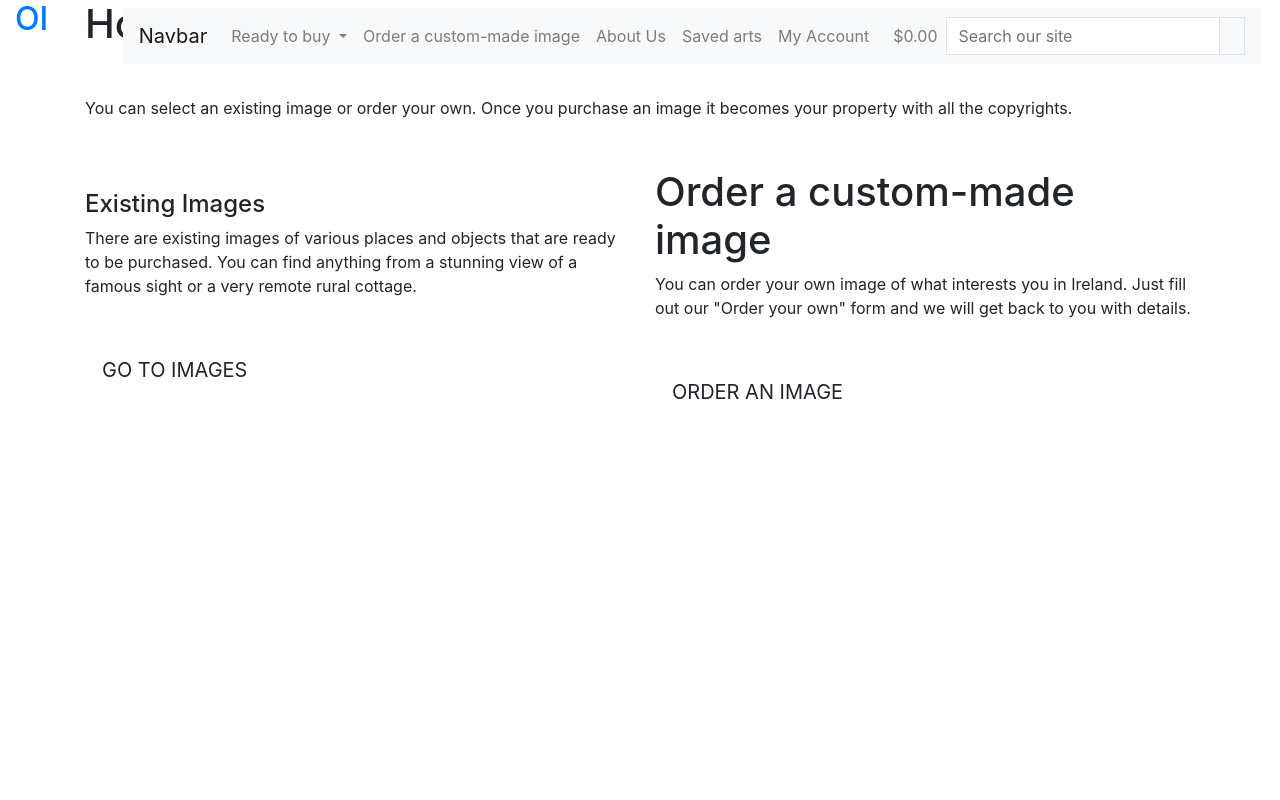
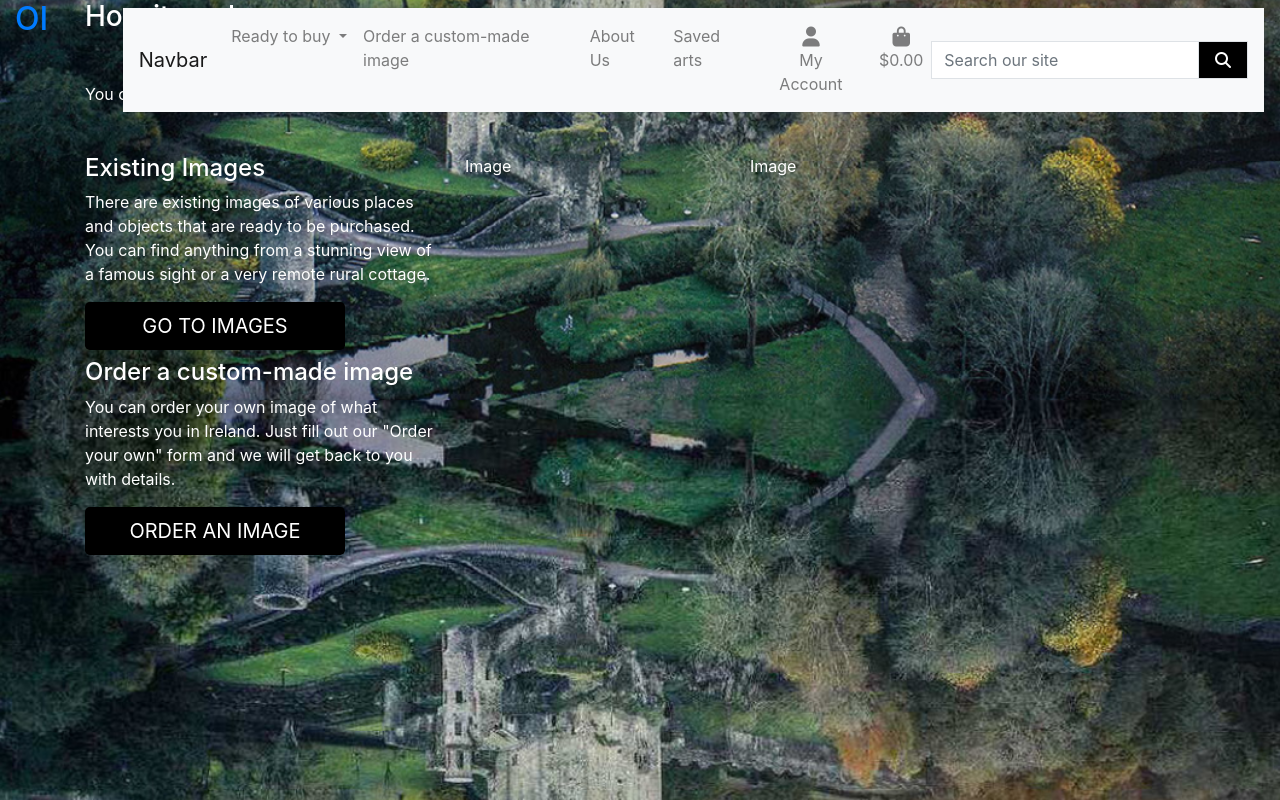
Before and after one commit to olga-od-ua/hello_ireland, a Django app: page / in a window 1280 px wide. Run offline with Django 3.2, Linux system fonts and the light colour scheme; some libraries are stand-ins or nearby versions.

Commit message:
Complete home page header and css

```diff
--- a/hello_ireland/settings.py
+++ b/hello_ireland/settings.py
@@ -148,6 +148,10 @@
 # https://docs.djangoproject.com/en/3.2/howto/static-files/
 
 STATIC_URL = '/static/'
+STATICFILES_DIRS = (os.path.join(BASE_DIR, 'static'),)
+
+MEDIA_URL = '/media/'
+MEDIA_ROOT = os.path.join(BASE_DIR, 'media')
 
 # Default primary key field type
 # https://docs.djangoproject.com/en/3.2/ref/settings/#default-auto-field
--- a/hello_ireland/urls.py
+++ b/hello_ireland/urls.py
@@ -15,9 +15,11 @@
 """
 from django.contrib import admin
 from django.urls import path, include
+from django.conf import settings
+from django.conf.urls.static import static
 
 urlpatterns = [
     path('admin/', admin.site.urls),
     path('accounts/', include('allauth.urls')),
     path('', include('home.urls')),
-]
+] + static(settings.MEDIA_URL, document_root=settings.MEDIA_ROOT)
--- a/home/templates/home/index.html
+++ b/home/templates/home/index.html
@@ -10,33 +10,39 @@
 {% endblock %}
 
 {% block content %}
-    <div class="container h-100">
+    <div class="container">
         <div class="row">
-            <div class="col my-auto">
-                <h1>How it works</h1>
+            <div class="col">
+                <h3>How it works</h3>
                 <div class="my-5">
                     <p>You can select an existing image or order your own. Once you purchase an image it becomes your property with all the copyrights.</p>
                 </div>
             </div>
         </div>
         <div class="row">
-            <div class="col-md-6 my-auto">
+            <div class="col-lg-4">
                 <h4>Existing Images</h4>
                 <p>There are existing images of various places and objects that are ready to be purchased. You can find anything from a stunning view of a famous sight or a very remote rural cottage.</p>
-                <div class="my-5">
+                <div>
                     <h4>
-                        <a href="" class="buy-image-button btn btn-lg text-uppercase py-2">
+                        <a href="" class="buy-image-button btn btn-lg text-uppercase">
                             Go to images
                         </a>
                     </h4>
                 </div>
             </div>
-            <div class="col-md-6 my-auto">
-                <h1>Order a custom-made image</h1>
+            <div class="col-lg-3">
+                Image
+            </div>
+            <div class="col-lg-3">
+                Image
+            </div>
+            <div class="col-lg-4">
+                <h4>Order a custom-made image</h4>
                 <p>You can order your own image of what interests you in Ireland. Just fill out our "Order your own" form and we will get back to you with details.</p>
-                <div class="my-5">
+                <div>
                     <h4>
-                        <a href="" class="buy-image-button btn btn-lg text-uppercase py-2">
+                        <a href="" class="buy-image-button btn btn-lg text-uppercase">
                             Order an image
                         </a>
                     </h4>
--- /dev/null
+++ b/static/css/base.css
@@ -0,0 +1,44 @@
+html {
+    height: 100%;
+}
+
+body {
+    background: url('/media/bc4-mirror.png') no-repeat center center fixed; /* temporary image for testing */
+    background-size: cover;
+    height: calc(100vh - 164px);
+    color: white;
+}
+
+/* from Bulma */
+.icon {
+    align-items: center;
+    display: inline-flex;
+    justify-content: center;
+    height: 1.5rem;
+    width: 1.5rem;
+}
+
+.main-logo-link {
+    width: fit-content;
+}
+
+.buy-image-button {
+    background: black;
+    color: white;
+    min-width: 260px;
+}
+
+.btn-black {
+    background: black;
+    color: white;
+}
+
+.buy-image-button:hover,
+.buy-image-button:active,
+.buy-image-button:focus,
+.btn-black:hover,
+.btn-black:active,
+.btn-black:focus {
+    background: #222;
+    color: white;
+}
--- a/templates/base.html
+++ b/templates/base.html
@@ -15,12 +15,14 @@
 
     {% block corecss %}
     <link rel="stylesheet" href="https://stackpath.bootstrapcdn.com/bootstrap/4.4.1/css/bootstrap.min.css" integrity="sha384-Vkoo8x4CGsO3+Hhxv8T/Q5PaXtkKtu6ug5TOeNV6gBiFeWPGFN9MuhOf23Q9Ifjh" crossorigin="anonymous">
+    <link rel="stylesheet" href="{% static 'css/base.css' %}">
     {% endblock %}
 
     {% block extra_css %}
     {% endblock %}
 
     {% block corejs %}
+    <script src="https://kit.fontawesome.com/3784920e35.js" crossorigin="anonymous"></script>
     <script src="https://code.jquery.com/jquery-3.6.0.min.js" integrity="sha256-/xUj+3OJU5yExlq6GSYGSHk7tPXikynS7ogEvDej/m4=" crossorigin="anonymous"></script>
     <script src="https://code.jquery.com/jquery-3.4.1.slim.min.js" integrity="sha384-J6qa4849blE2+poT4WnyKhv5vZF5SrPo0iEjwBvKU7imGFAV0wwj1yYfoRSJoZ+n" crossorigin="anonymous"></script>
     <script src="https://cdn.jsdelivr.net/npm/popper.js@1.16.0/dist/umd/popper.min.js" integrity="sha384-Q6E9RHvbIyZFJoft+2mJbHaEWldlvI9IOYy5n3zV9zzTtmI3UksdQRVvoxMfooAo" crossorigin="anonymous"></script>
```
Also changed, not shown: media/bc4-mirror.png (added).
